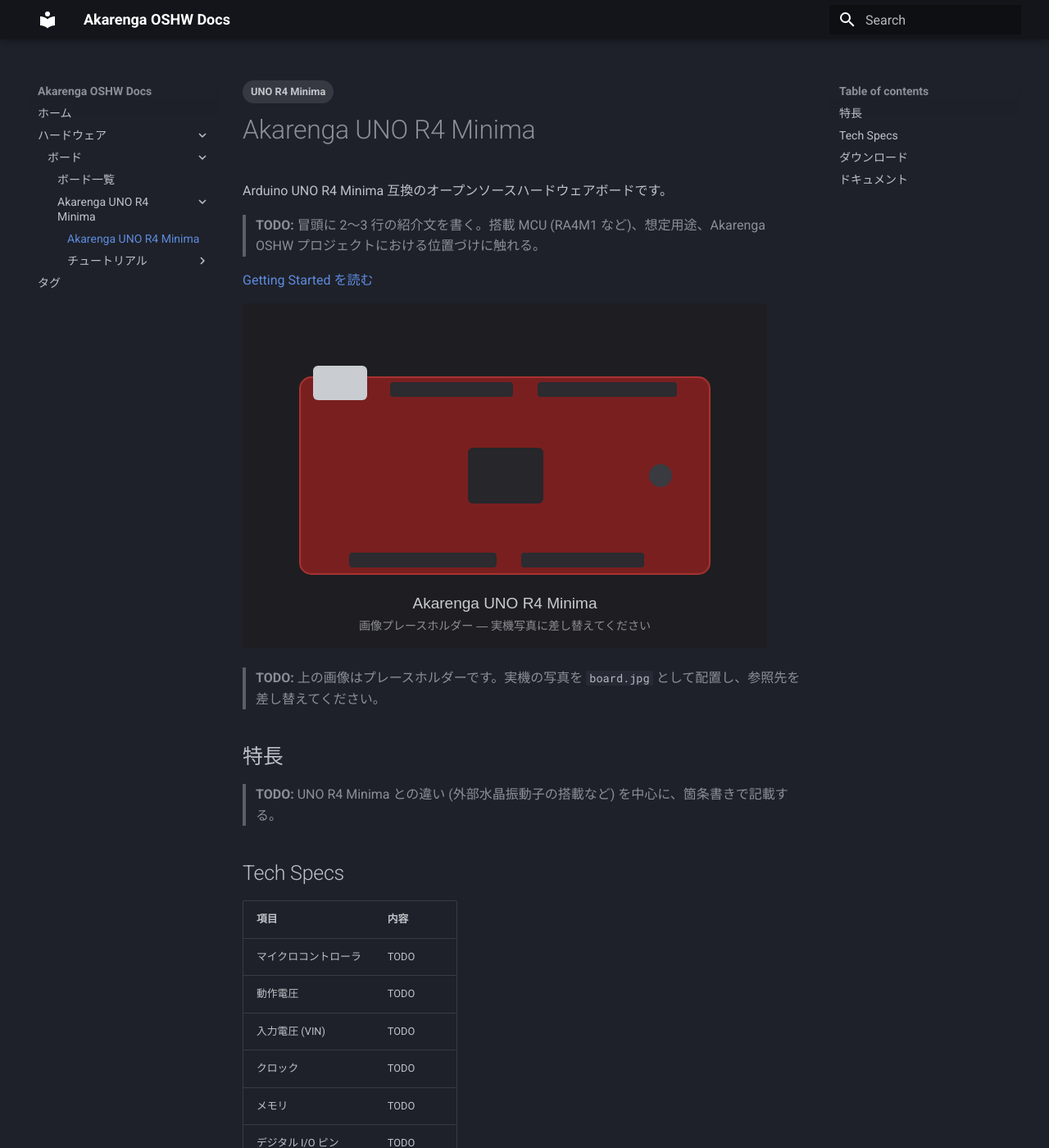
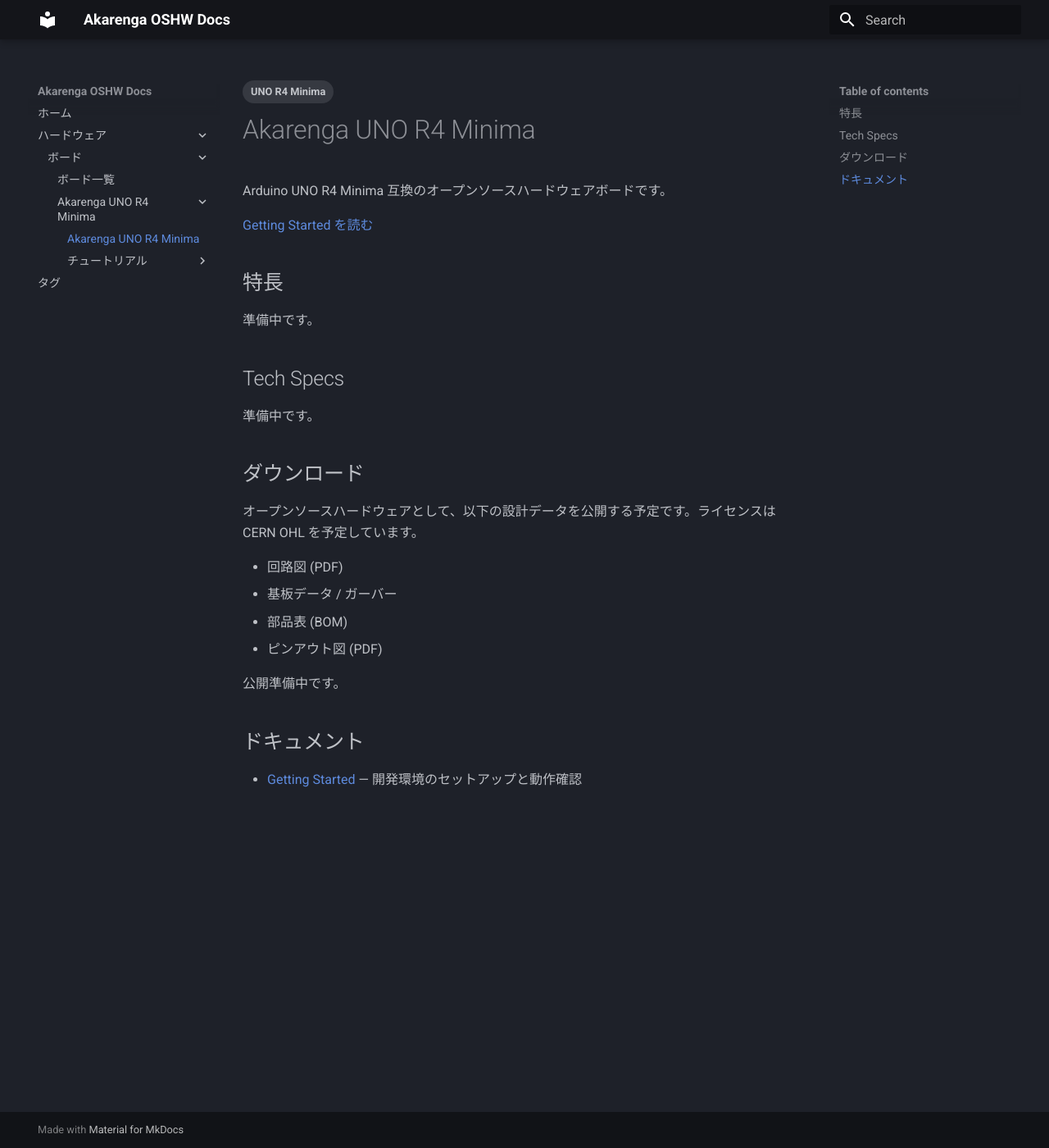
Before and after one commit to akarenga-oshw/akarenga-oshw.github.io, an MkDocs documentation site: the page built from docs/hardware/boards/uno-r4-minima/index.md, in a window 1280 px wide and 1400 px high. Shown: the whole window at 82% size. Built offline with MkDocs 1.6.1 and Material for MkDocs 9.7.7, drawn with Linux system fonts in a browser that asks for light colours; some of the changed text lies outside the part shown.

Commit message:
docs: mark product page sections as pending until hardware info is ready

```diff
--- a/docs/hardware/boards/uno-r4-minima/index.md
+++ b/docs/hardware/boards/uno-r4-minima/index.md
@@ -7,47 +7,26 @@
 
 Arduino UNO R4 Minima 互換のオープンソースハードウェアボードです。
 
-> **TODO:** 冒頭に 2〜3 行の紹介文を書く。搭載 MCU (RA4M1 など)、想定用途、Akarenga OSHW プロジェクトにおける位置づけに触れる。
-
 [Getting Started を読む](tutorials/getting-started/index.md)
-
-![Akarenga UNO R4 Minima](board-placeholder.svg)
-
-> **TODO:** 上の画像はプレースホルダーです。実機の写真を `board.jpg` として配置し、参照先を差し替えてください。
 
 ## 特長
 
-> **TODO:** UNO R4 Minima との違い (外部水晶振動子の搭載など) を中心に、箇条書きで記載する。
+準備中です。
 
 ## Tech Specs
 
-| 項目 | 内容 |
-|---|---|
-| マイクロコントローラ | TODO |
-| 動作電圧 | TODO |
-| 入力電圧 (VIN) | TODO |
-| クロック | TODO |
-| メモリ | TODO |
-| デジタル I/O ピン | TODO |
-| アナログ入力ピン | TODO |
-| 通信 | TODO |
-| USB | TODO |
-| 外形寸法 | TODO |
+準備中です。
 
 ## ダウンロード
 
-オープンソースハードウェアとして設計データを公開しています。
-
-> **TODO:** 以下のファイルを用意して `downloads/` に配置し、リンクを有効にする。
+オープンソースハードウェアとして、以下の設計データを公開する予定です。ライセンスは CERN OHL を予定しています。
 
 - 回路図 (PDF)
 - 基板データ / ガーバー
 - 部品表 (BOM)
 - ピンアウト図 (PDF)
 
-ライセンスは CERN OHL を予定しています。
-
-> **TODO:** 適用するライセンスのバージョン (CERN-OHL-S / -W / -P) を確定して明記する。
+公開準備中です。
 
 ## ドキュメント
 
```
Also changed, not shown: docs/hardware/boards/uno-r4-minima/board-placeholder.svg (deleted).
